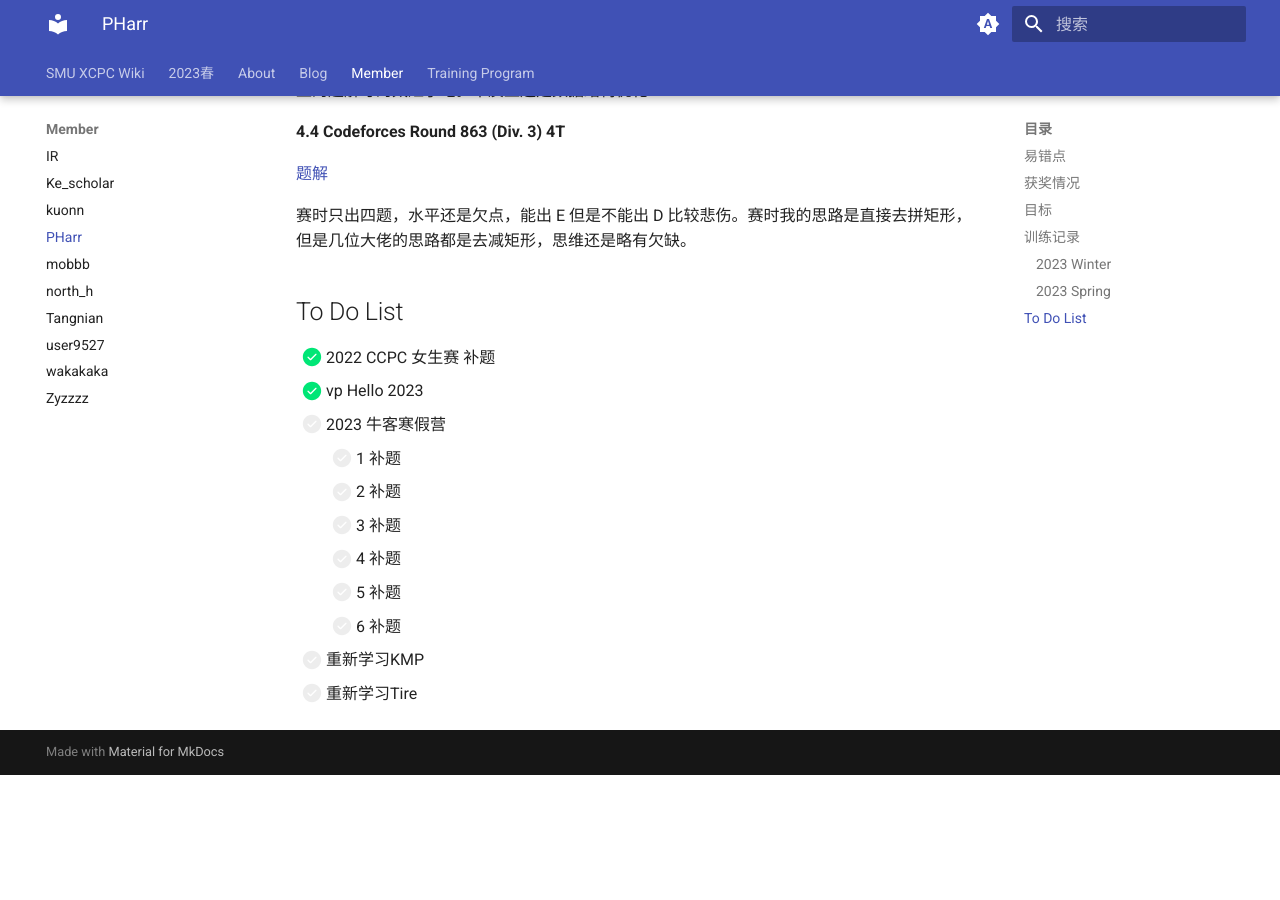
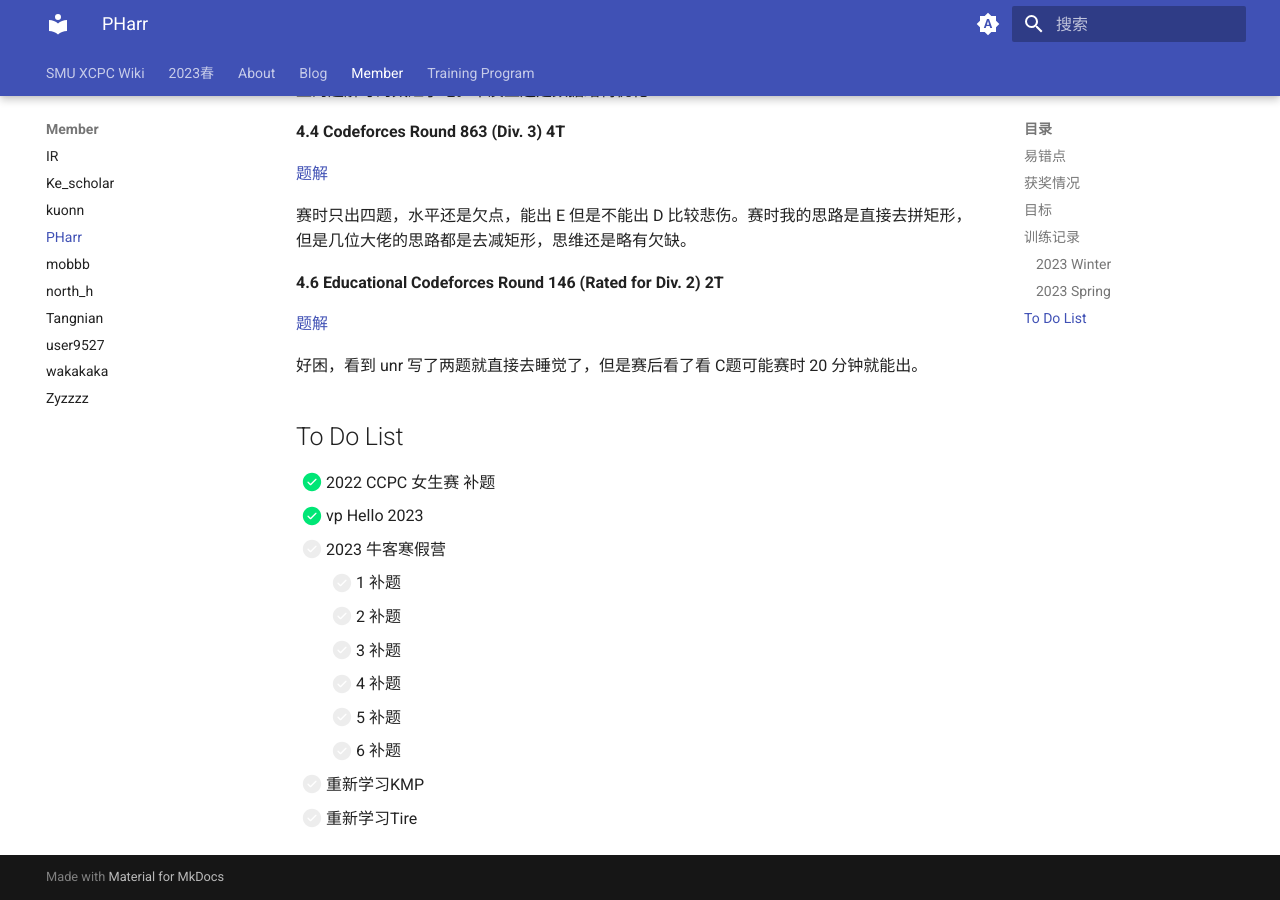
Before and after one commit to SMU-XCPC/wiki, an MkDocs documentation site: the page built from docs/Member/PHarr.md, in a window 1280 px wide and 900 px high, scrolled down 5087 px. Built offline with MkDocs 1.6.1 and Material for MkDocs 9.7.7, drawn with Linux system fonts in a browser that asks for light colours; before the commit the page ends 5862 px from its top, so only the background shows below that.

Commit message:
Update PHarr.md

```diff
--- a/docs/Member/PHarr.md
+++ b/docs/Member/PHarr.md
@@ -203,6 +203,12 @@ email：xin.mai@forxmail.com
 
 赛时只出四题，水平还是欠点，能出 E 但是不能出 D 比较悲伤。赛时我的思路是直接去拼矩形，但是几位大佬的思路都是去减矩形，思维还是略有欠缺。
 
+**4.6 Educational Codeforces Round 146 (Rated for Div. 2) 2T**
+
+[题解](https://www.cnblogs.com/PHarr/p/17297514.html)
+
+好困，看到 unr 写了两题就直接去睡觉了，但是赛后看了看 C题可能赛时 20 分钟就能出。
+
 ## To Do List
 
 - [x] 2022 CCPC 女生赛 补题
```
